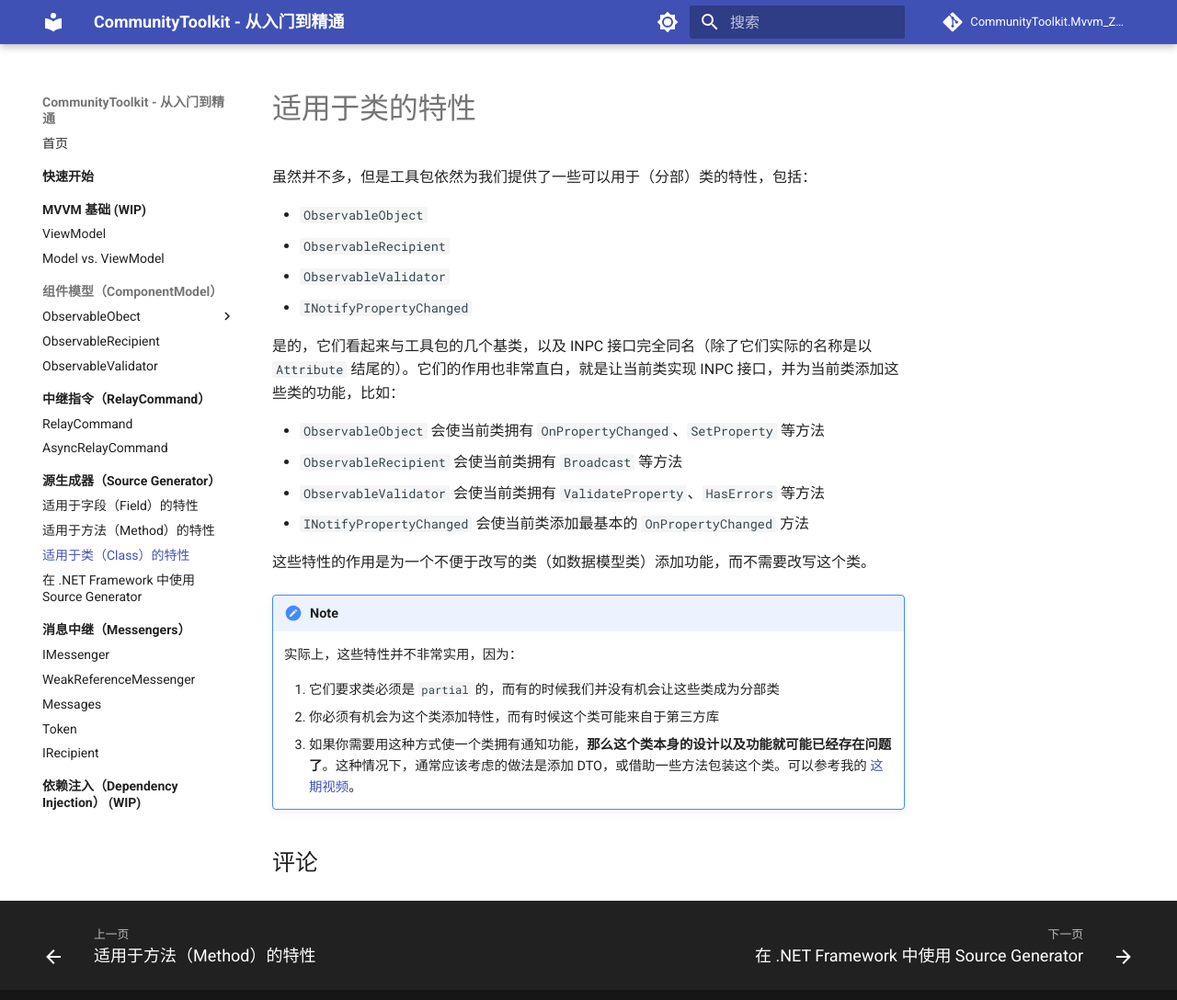
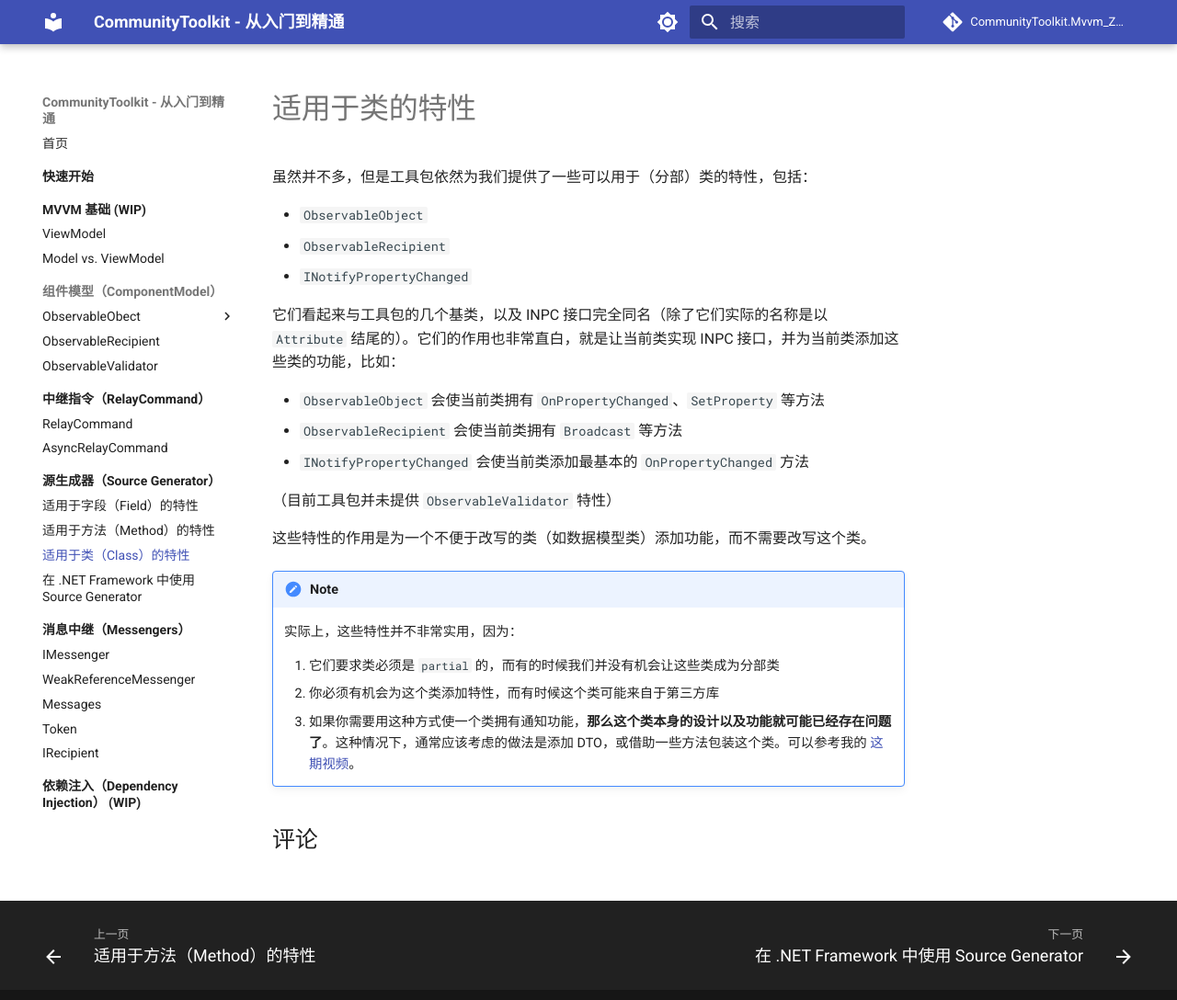
Before and after one commit to BYJRK/CommunityToolkit.Mvvm_ZeroToHero, an MkDocs documentation site: the page built from docs/Source Generator/ClassAttributes.md, in a window 1280 px wide and 1101 px high. Shown: the top 1088 px of the window at 92% size. Built offline with MkDocs 1.6.1 and Material for MkDocs 9.7.7, drawn with Linux system fonts in a browser that asks for light colours; comment, search, counter and statistics services are not loaded.

Commit message:
Fix a mistake of the source generator document

```diff
--- a/docs/Source Generator/ClassAttributes.md
+++ b/docs/Source Generator/ClassAttributes.md
@@ -8,15 +8,15 @@
 
 - `ObservableObject`
 - `ObservableRecipient`
-- `ObservableValidator`
 - `INotifyPropertyChanged`
 
-是的，它们看起来与工具包的几个基类，以及 INPC 接口完全同名（除了它们实际的名称是以 `Attribute` 结尾的）。它们的作用也非常直白，就是让当前类实现 INPC 接口，并为当前类添加这些类的功能，比如：
+它们看起来与工具包的几个基类，以及 INPC 接口完全同名（除了它们实际的名称是以 `Attribute` 结尾的）。它们的作用也非常直白，就是让当前类实现 INPC 接口，并为当前类添加这些类的功能，比如：
 
 - `ObservableObject` 会使当前类拥有 `OnPropertyChanged`、`SetProperty` 等方法
 - `ObservableRecipient` 会使当前类拥有 `Broadcast` 等方法
-- `ObservableValidator` 会使当前类拥有 `ValidateProperty`、`HasErrors` 等方法
 - `INotifyPropertyChanged` 会使当前类添加最基本的 `OnPropertyChanged` 方法
+
+（目前工具包并未提供 `ObservableValidator` 特性）
 
 这些特性的作用是为一个不便于改写的类（如数据模型类）添加功能，而不需要改写这个类。
 
```
